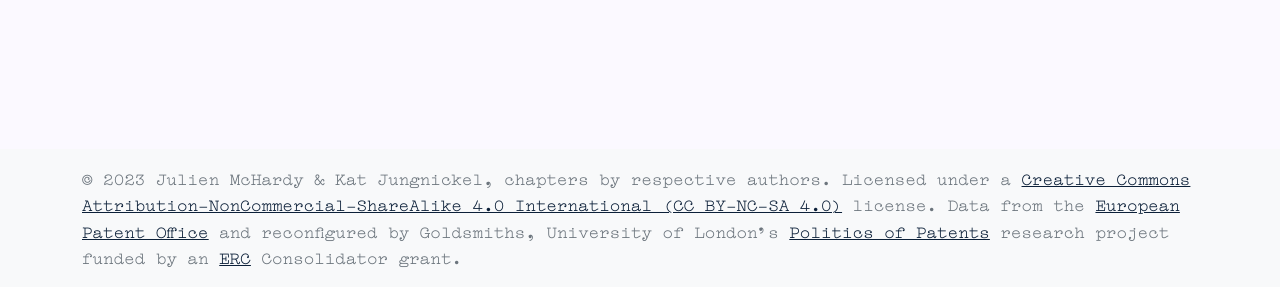
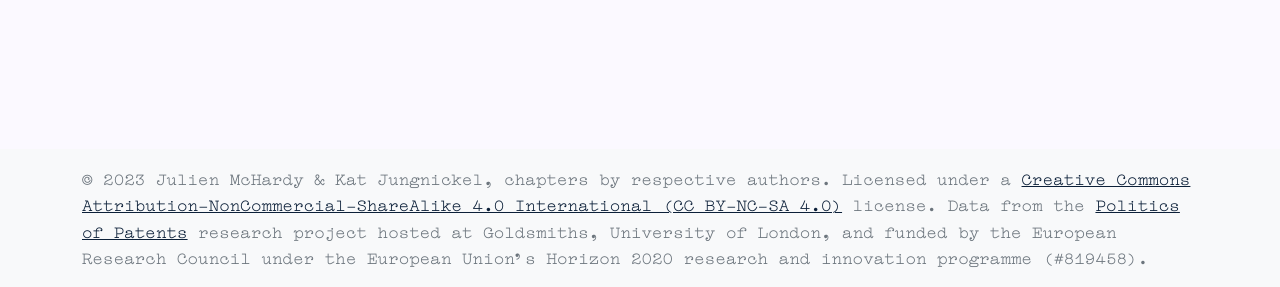
Before and after one commit to COPIM/performing_patents_otherwise, a Flask app: page / in a window 1280 px wide. Shown: the part 606-893 px from the top of the page. Run offline with Flask 3, Linux system fonts and the light colour scheme; some libraries are stand-ins or nearby versions.

Commit message:
minor change to footer

```diff
--- a/web/app/templates/index.html
+++ b/web/app/templates/index.html
@@ -105,7 +105,7 @@
 <footer class="footer mt-5 py-3 bg-light">
   <div class="container">
       <span class="text-muted">© 2023 Julien McHardy & Kat Jungnickel, chapters by respective authors. Licensed under a <a href="http://creativecommons.org/licenses/by-nc-sa/4.0/">Creative Commons Attribution-NonCommercial-ShareAlike 4.0 International (CC BY-NC-SA 4.0)</a> license.</span>
-      <span class="text-muted">Data from the <a href="https://www.epo.org/">European Patent Office</a> and reconfigured by Goldsmiths, University of London's <a href="https://www.politicsofpatents.org/">Politics of Patents</a> research project funded by an <a href="https://erc.europa.eu/">ERC</a> Consolidator grant.</span>
+      <span class="text-muted">Data from the <a href="https://www.politicsofpatents.org/">Politics of Patents</a> research project hosted at Goldsmiths, University of London, and funded by the European Research Council under the European Union’s Horizon 2020 research and innovation programme (#819458).</span>
    </div>
 </footer>
 {% endblock%}
```
